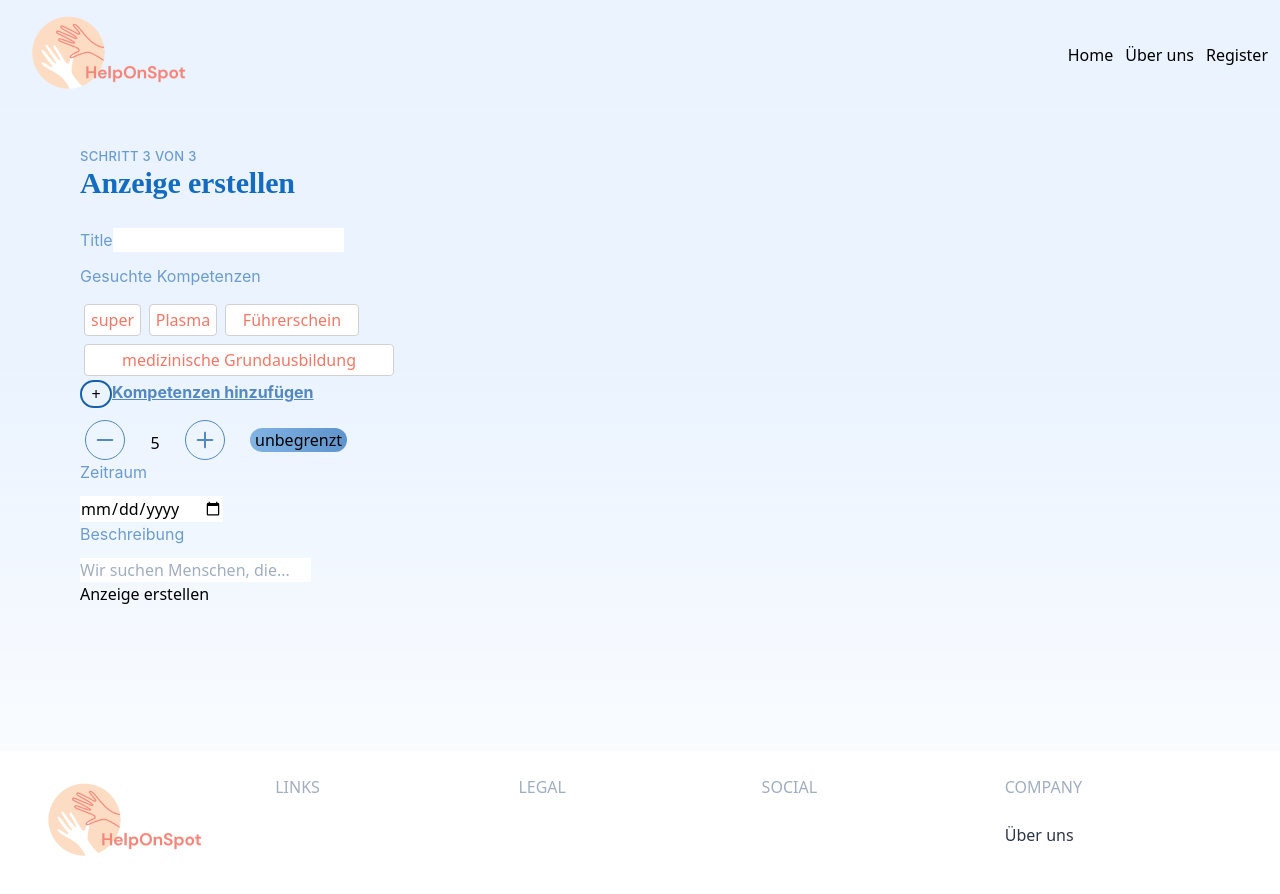
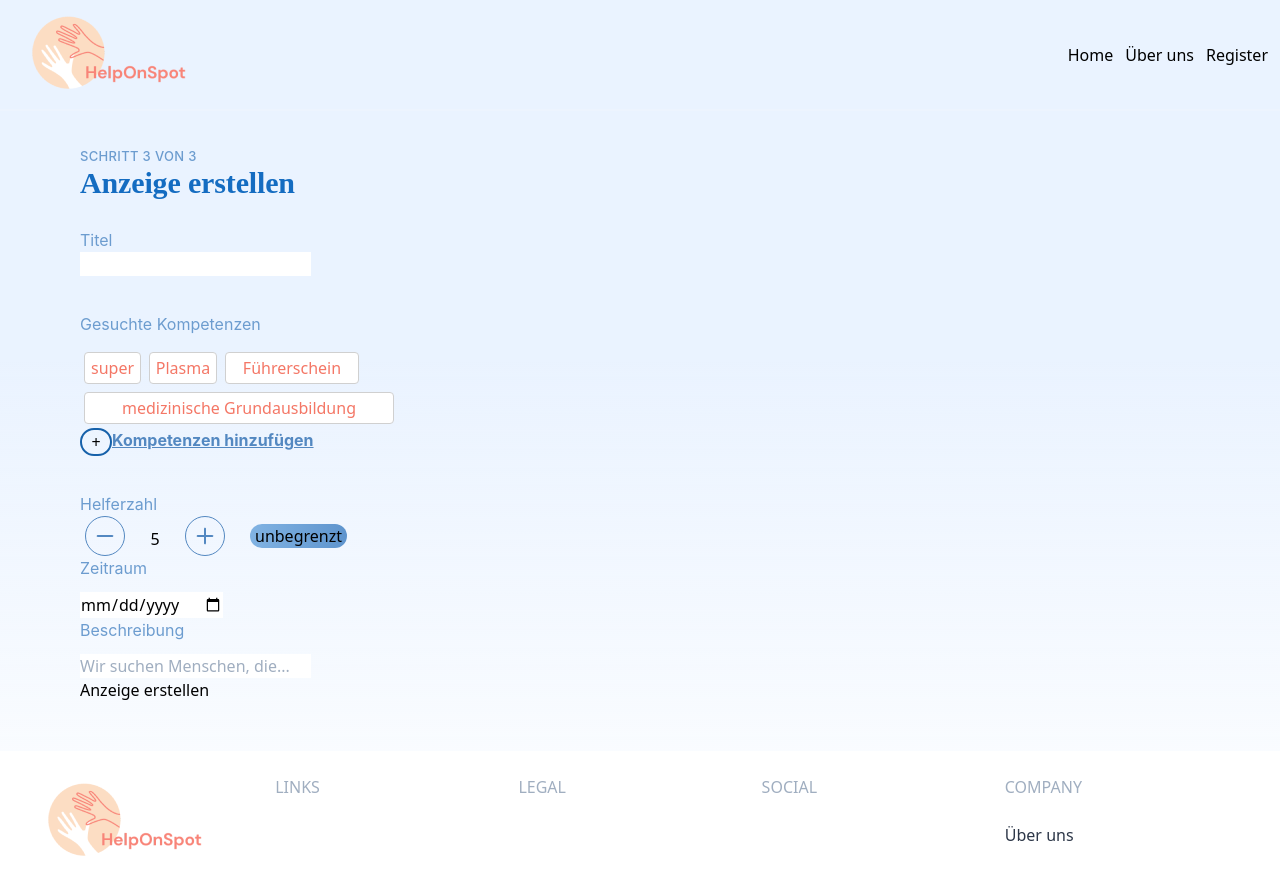
Before and after one commit to Helfer-Portal/helponspot-client, a React (Create React App) app: page /org-register4 in a window 1280 px wide. Shown: the top 894 px of the page. Built offline with nearby package versions, Linux system fonts and the light colour scheme.

Commit message:
add overlay, style first question

```diff
--- a/src/features/org-register/newAnzeige.jsx
+++ b/src/features/org-register/newAnzeige.jsx
@@ -44,12 +44,13 @@ export default function NewAnzeige() {
       <QuestionWithLabel question="Anzeige erstellen" label="Schritt 3 von 3" />
       <div>
         <overline className="label font-inter text-figmaDescription">
-          Title
+          Titel
         </overline>
+        <br/>
         <input type="text" name="name" value={title} onChange={updateTitle} />
       </div>
 
-      <div className="my-3 flex flex-col align-start">
+      <div className="my-3 flex flex-col align-start py-6">
         <div className="mb-3 text-figmaDescription font-inter">
           Gesuchte Kompetenzen
         </div>
@@ -58,6 +59,10 @@ export default function NewAnzeige() {
         </div>
       </div>
 
+      <div className="flex flex-col" >
+        <overline className="label font-inter text-figmaDescription">
+          Helferzahl
+        </overline>
       <div className="w-full flex" class="container-helper-numbers">
         <div>
           <Circle image="/minus.png" />
@@ -66,7 +71,7 @@ export default function NewAnzeige() {
         </div>
           <button class="unlimited">unbegrenzt</button>
       </div>
-
+      </div>
       <div className="w-full flex flex-col">
         <div className="mb-3 text-figmaDescription font-inter">Zeitraum</div>
         <div>
```
